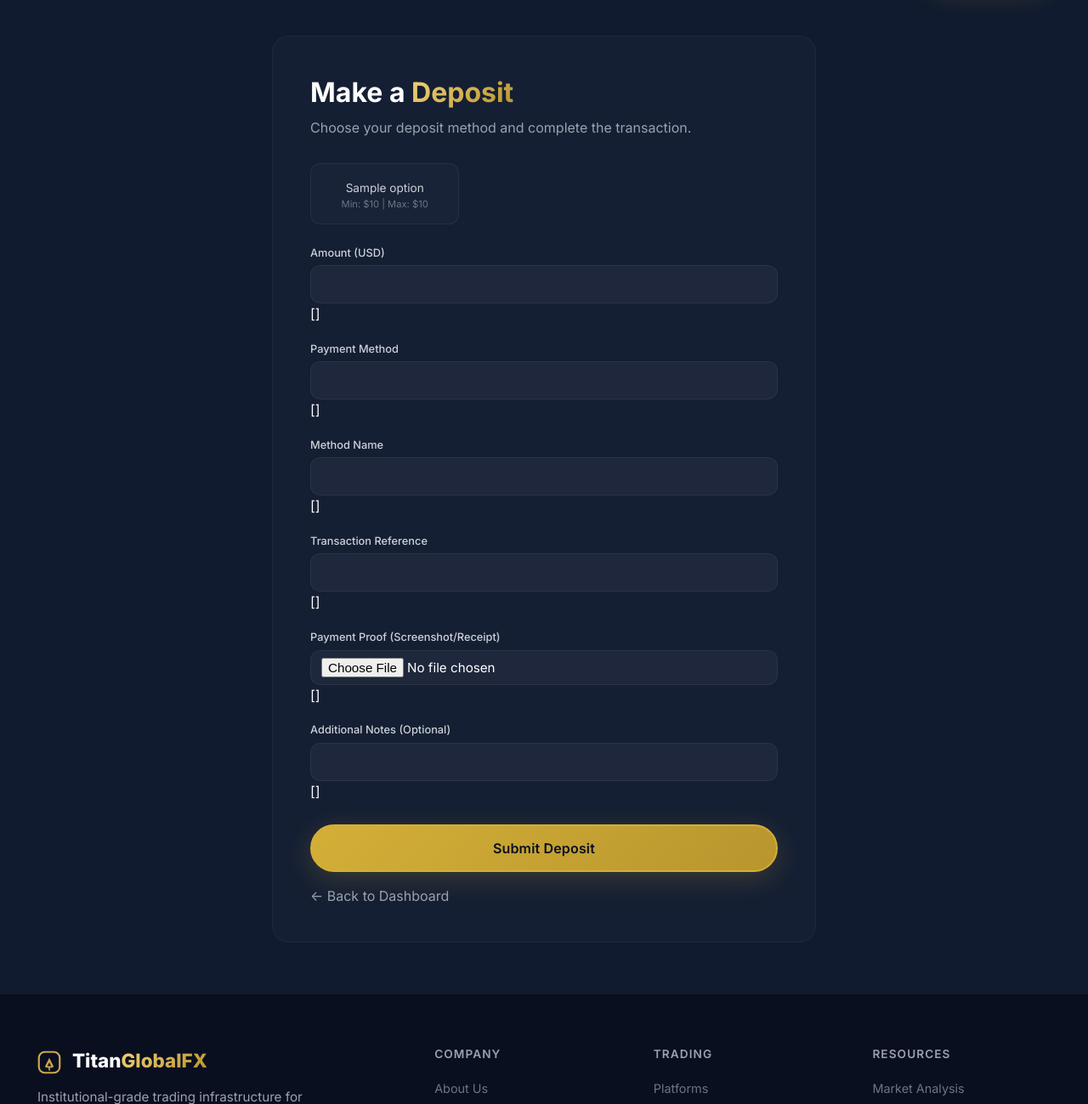
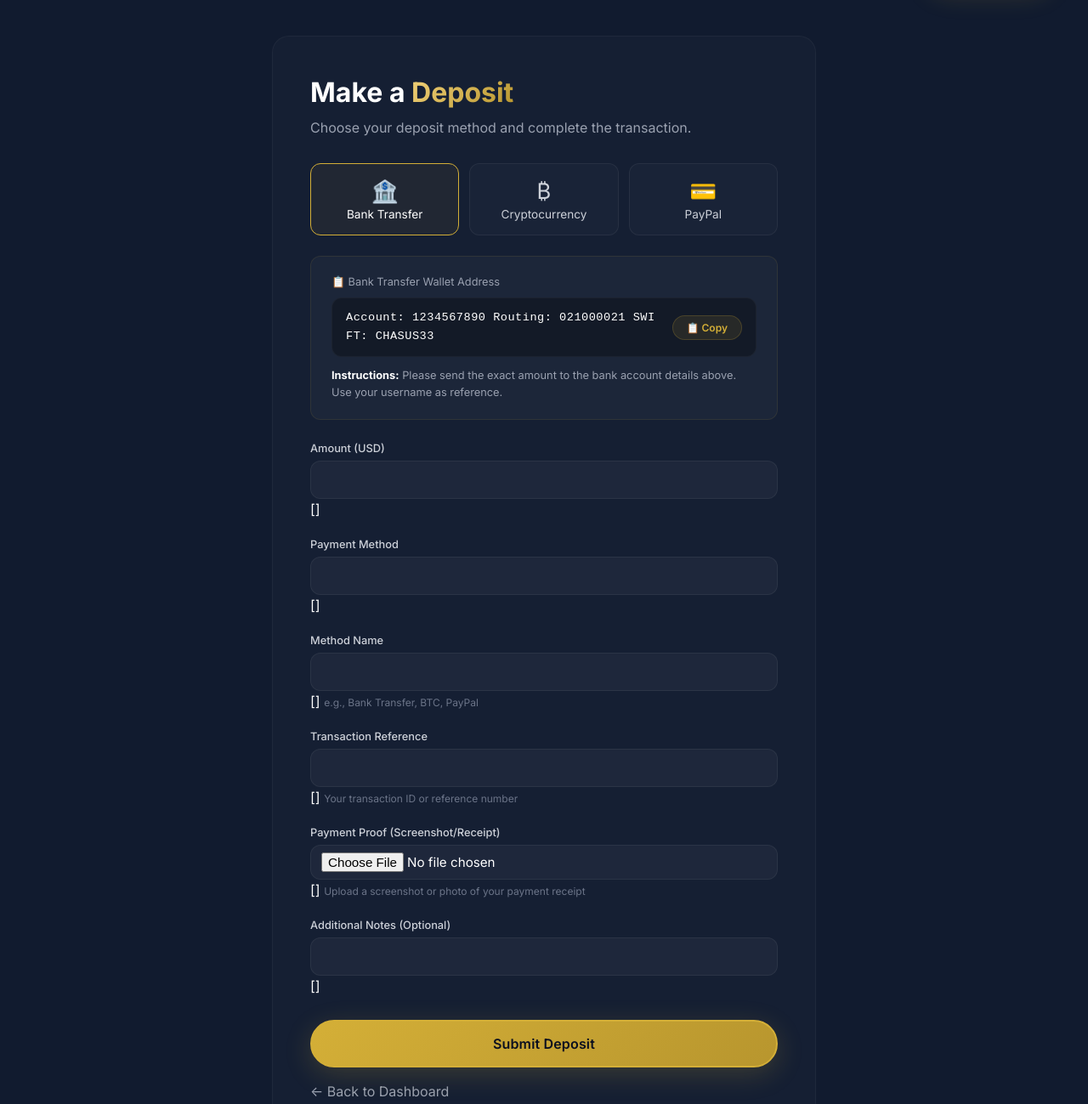
Before and after one commit to pmppy13/titan-global-fx, a Django app: template templates/dashboard/deposit.html in a window 1280 px wide. Shown: the part 78-1377 px from the top of the page at 85% size. Run offline with Django 5.2, Linux system fonts and the light colour scheme; the template is opened without the code that fills it: most values are stand-ins (such as "Sample title", 1, 10 or a date in 2020); form fields are guessed from the names that the template uses.

Commit message:
Enhance deposit page layout and wallet address display
Refactor deposit options and wallet address section for better UI/UX. Update styles and add animations for wallet address display.

```diff
--- a/templates/dashboard/deposit.html
+++ b/templates/dashboard/deposit.html
@@ -65,60 +66,87 @@
         display: block;
         margin-bottom: 4px;
     }
-    .deposit-option-btn .minmax {
-        font-size: 0.7rem;
-        color: var(--gray-500);
-        display: block;
-        margin-top: 4px;
-    }
-    .details-box {
-        background: rgba(255, 255, 255, 0.02);
+
+    /* ===== WALLET ADDRESS SECTION ===== */
+    .wallet-section {
+        background: rgba(255, 255, 255, 0.03);
         border: 1px solid rgba(212, 175, 55, 0.1);
         border-radius: var(--radius);
-        padding: 16px;
-        margin-top: 16px;
+        padding: 20px 24px;
         margin-bottom: 24px;
         display: none;
     }
-    .details-box h4 {
-        color: var(--gold);
+    .wallet-section.active {
+        display: block;
+        animation: fadeIn 0.4s ease;
+    }
+    @keyframes fadeIn {
+        0% { opacity: 0; transform: translateY(10px); }
+        100% { opacity: 1; transform: translateY(0); }
+    }
+    .wallet-section .wallet-label {
+        font-size: 0.8rem;
+        color: var(--gray-400);
         margin-bottom: 8px;
     }
-    .detail-row {
-        display: flex;
-        justify-content: space-between;
-        align-items: center;
-        padding: 6px 0;
-        border-bottom: 1px solid rgba(255, 255, 255, 0.04);
-    }
-    .detail-row:last-child {
-        border-bottom: none;
-    }
-    .detail-row .label {
-        color: var(--gray-400);
-        font-size: 0.85rem;
-    }
-    .detail-row .value {
-        font-family: monospace;
-        word-break: break-all;
-        font-size: 0.9rem;
+    .wallet-section .wallet-address {
         display: flex;
         align-items: center;
-        gap: 10px;
+        gap: 12px;
+        background: rgba(0, 0, 0, 0.3);
+        border-radius: var(--radius);
+        padding: 12px 16px;
+        border: 1px solid rgba(255, 255, 255, 0.04);
     }
-    .copy-btn {
-        background: none;
-        border: none;
+    .wallet-section .wallet-address .address-text {
+        flex: 1;
+        font-size: 0.85rem;
+        color: var(--white);
+        word-break: break-all;
+        font-family: 'Courier New', monospace;
+        letter-spacing: 0.5px;
+    }
+    .wallet-section .wallet-address .copy-btn {
+        background: rgba(212, 175, 55, 0.1);
+        border: 1px solid rgba(212, 175, 55, 0.2);
         color: var(--gold);
+        padding: 6px 16px;
+        border-radius: 50px;
+        font-size: 0.75rem;
+        font-weight: 600;
+        transition: var(--transition);
         cursor: pointer;
-        font-size: 1.1rem;
-        transition: var(--transition);
-        padding: 0 4px;
+        white-space: nowrap;
     }
-    .copy-btn:hover {
-        transform: scale(1.1);
-        color: var(--gold-light);
+    .wallet-section .wallet-address .copy-btn:hover {
+        background: rgba(212, 175, 55, 0.2);
+        border-color: var(--gold);
     }
+    .wallet-section .wallet-address .copy-btn.copied {
+        background: rgba(0, 200, 151, 0.15);
+        border-color: var(--green);
+        color: var(--green);
+    }
+    .wallet-section .wallet-address .copy-btn .checkmark {
+        display: none;
+    }
+    .wallet-section .wallet-address .copy-btn.copied .checkmark {
+        display: inline;
+    }
+    .wallet-section .wallet-address .copy-btn.copied .copy-text {
+        display: none;
+    }
+
+    .wallet-instructions {
+        margin-top: 12px;
+        font-size: 0.8rem;
+        color: var(--gray-400);
+        line-height: 1.6;
+    }
+    .wallet-instructions strong {
+        color: var(--white);
+    }
+
     .form-group {
         margin-bottom: 18px;
     }
@@ -186,67 +247,79 @@
             <h1>Make a <span class="highlight">Deposit</span></h1>
             <p class="subtitle">Choose your deposit method and complete the transaction.</p>
 
+            <!-- Deposit Options -->
             <div class="deposit-options">
-                {% for option in deposit_options %}
-                <button type="button" class="deposit-option-btn"
-                    data-method="{{ option.method }}"
-                    data-name="{{ option.name }}"
-                    data-details='{{ option.details|safe }}'
-                    data-min="{{ option.min_amount }}"
-                    data-max="{{ option.max_amount }}">
-                    <span class="icon">
-                        {% if option.method == 'bank' %}🏦{% elif option.method == 'crypto' %}₿{% elif option.method == 'paypal' %}💳{% endif %}
-                    </span>
-                    {{ option.name }}
-                    <span class="minmax">Min: ${{ option.min_amount }} | Max: ${{ option.max_amount }}</span>
+                <button type="button" class="deposit-option-btn" data-method="bank" data-name="Bank Transfer" data-instructions="Please send the exact amount to our bank account and upload proof.">
+                    <span class="icon">🏦</span>
+                    Bank Transfer
                 </button>
-                {% empty %}
-                <p style="color:var(--gray-500);grid-column:1/-1;text-align:center;">No deposit options available.</p>
-                {% endfor %}
+                <button type="button" class="deposit-option-btn" data-method="crypto" data-name="Cryptocurrency" data-instructions="Send the exact amount to the wallet address below.">
+                    <span class="icon">₿</span>
+                    Cryptocurrency
+                </button>
+                <button type="button" class="deposit-option-btn" data-method="paypal" data-name="PayPal" data-instructions="Send the exact amount to our PayPal email below.">
+                    <span class="icon">💳</span>
+                    PayPal
+                </button>
             </div>
 
-            <!-- ===== WALLET ADDRESS WITH COPY BUTTON ===== -->
-            <div class="details-box" id="depositDetails">
-                <h4>📋 Payment Details</h4>
-                <div id="detailsContent"></div>
-                <div style="margin-top:12px; font-size:0.85rem; color:var(--gray-400);">
-                    💡 Copy the details and use them to complete your payment.
+            <!-- Wallet Address Section -->
+            <div class="wallet-section" id="walletSection">
+                <div class="wallet-label">📋 <span id="walletMethodLabel">Cryptocurrency</span> Wallet Address</div>
+                <div class="wallet-address">
+                    <span class="address-text" id="walletAddress">bc1qxy2kgdygjrsqtzq2n0yrf2493p83kkfjhx0wlh</span>
+                    <button class="copy-btn" id="copyWalletBtn" onclick="copyWalletAddress()">
+                        <span class="copy-text">📋 Copy</span>
+                        <span class="checkmark">✅ Copied!</span>
+                    </button>
+                </div>
+                <div class="wallet-instructions" id="walletInstructions">
+                    <strong>Instructions:</strong> Send the exact amount to the wallet address above. Include your username in the memo/note.
                 </div>
             </div>
 
             <form method="post" enctype="multipart/form-data">
                 {% csrf_token %}
-                {{ form.non_field_errors }}
+
                 <div class="form-group">
                     <label for="{{ form.amount.id_for_label }}">Amount (USD)</label>
                     {{ form.amount }}
                     {{ form.amount.errors }}
                 </div>
+
                 <div class="form-group">
                     <label for="{{ form.method.id_for_label }}">Payment Method</label>
                     {{ form.method }}
                     {{ form.method.errors }}
                 </div>
+
                 <div class="form-group">
                     <label for="{{ form.method_name.id_for_label }}">Method Name</label>
                     {{ form.method_name }}
                     {{ form.method_name.errors }}
+                    <small style="color:var(--gray-500);font-size:0.75rem;">e.g., Bank Transfer, BTC, PayPal</small>
                 </div>
+
                 <div class="form-group">
                     <label for="{{ form.reference.id_for_label }}">Transaction Reference</label>
                     {{ form.reference }}
                     {{ form.reference.errors }}
+                    <small style="color:var(--gray-500);font-size:0.75rem;">Your transaction ID or reference number</small>
                 </div>
+
                 <div class="form-group">
                     <label for="{{ form.proof_image.id_for_label }}">Payment Proof (Screenshot/Receipt)</label>
                     {{ form.proof_image }}
                     {{ form.proof_image.errors }}
+                    <small style="color:var(--gray-500);font-size:0.75rem;">Upload a screenshot or photo of your payment receipt</small>
                 </div>
+
                 <div class="form-group">
                     <label for="{{ form.notes.id_for_label }}">Additional Notes (Optional)</label>
                     {{ form.notes }}
                     {{ form.notes.errors }}
                 </div>
+
                 <button type="submit" class="btn btn-primary form-submit">Submit Deposit</button>
             </form>
 
@@ -254,100 +327,98 @@
         </div>
     </div>
 </section>
-{% endblock %}
 
-{% block extra_js %}
 <script>
-    (function() {
-        const detailsBox = document.getElementById('depositDetails');
-        const contentDiv = document.getElementById('detailsContent');
+    // ===== DEPOSIT OPTION SELECTION =====
+    const depositOptions = document.querySelectorAll('.deposit-option-btn');
+    const walletSection = document.getElementById('walletSection');
+    const walletAddress = document.getElementById('walletAddress');
+    const walletMethodLabel = document.getElementById('walletMethodLabel');
+    const walletInstructions = document.getElementById('walletInstructions');
+    const methodSelect = document.getElementById('{{ form.method.id_for_label }}');
+    const methodNameInput = document.getElementById('{{ form.method_name.id_for_label }}');
 
-        function renderDetails(details) {
-            if (!details || Object.keys(details).length === 0) {
-                detailsBox.style.display = 'none';
-                return;
+    // Wallet addresses for different methods
+    const walletData = {
+        bank: {
+            address: 'Account: 1234567890\nRouting: 021000021\nSWIFT: CHASUS33',
+            label: 'Bank Transfer',
+            instructions: 'Please send the exact amount to the bank account details above. Use your username as reference.'
+        },
+        crypto: {
+            address: 'bc1qxy2kgdygjrsqtzq2n0yrf2493p83kkfjhx0wlh',
+            label: 'Cryptocurrency (BTC)',
+            instructions: 'Send the exact amount in BTC to the wallet address above. Your transaction will be confirmed after 3 confirmations.'
+        },
+        paypal: {
+            address: 'payments@titanglobalfx.com',
+            label: 'PayPal',
+            instructions: 'Send the exact amount to the PayPal email above. Please select "Friends & Family" to avoid fees.'
         }
-            let html = '';
-            const labelMap = {
-                'bank_name': 'Bank Name',
-                'account_name': 'Account Name',
-                'account_number': 'Account Number',
-                'routing_number': 'Routing Number',
-                'swift_code': 'SWIFT Code',
-                'coin_name': 'Coin',
-                'wallet_address': 'Wallet Address',
-                'network': 'Network',
-                'paypal_email': 'PayPal Email',
-                'paypal_link': 'Payment Link'
     };
-            for (const [key, value] of Object.entries(details)) {
-                if (value) {
-                    const label = labelMap[key] || key.replace('_', ' ').toUpperCase();
-                    html += `
-                        <div class="detail-row">
-                            <span class="label">${label}</span>
-                            <span class="value">
-                                <span>${value}</span>
-                                <button class="copy-btn" data-value="${value.replace(/"/g, '&quot;')}" title="Copy to clipboard">📋</button>
-                            </span>
-                        </div>
-                    `;
+
+    depositOptions.forEach(function(btn) {
+        btn.addEventListener('click', function() {
+            // Toggle active state
+            depositOptions.forEach(function(b) { b.classList.remove('active'); });
+            this.classList.add('active');
+
+            const method = this.dataset.method;
+            const name = this.dataset.name;
+            const instructions = this.dataset.instructions;
+
+            // Update form fields
+            if (methodSelect) {
+                methodSelect.value = method;
             }
+            if (methodNameInput) {
+                methodNameInput.value = name;
             }
-            if (html) {
-                contentDiv.innerHTML = html;
-                detailsBox.style.display = 'block';
-                document.querySelectorAll('.copy-btn').forEach(btn => {
-                    btn.addEventListener('click', function(e) {
-                        e.stopPropagation();
-                        const text = this.dataset.value;
+
+            // Update wallet section
+            const data = walletData[method];
+            if (data) {
+                walletAddress.textContent = data.address;
+                walletMethodLabel.textContent = data.label;
+                walletInstructions.innerHTML = '<strong>Instructions:</strong> ' + data.instructions;
+                walletSection.classList.add('active');
+            } else {
+                walletSection.classList.remove('active');
+            }
+        });
+    });
+
+    // ===== COPY WALLET ADDRESS =====
+    function copyWalletAddress() {
+        const address = walletAddress.textContent;
+        const btn = document.getElementById('copyWalletBtn');
+
         if (navigator.clipboard) {
-                            navigator.clipboard.writeText(text).then(() => {
-                                this.textContent = '✅';
-                                setTimeout(() => this.textContent = '📋', 2000);
+            navigator.clipboard.writeText(address).then(function() {
+                btn.classList.add('copied');
+                setTimeout(function() {
+                    btn.classList.remove('copied');
+                }, 3000);
             });
         } else {
+            // Fallback
             const textarea = document.createElement('textarea');
-                            textarea.value = text;
+            textarea.value = address;
             document.body.appendChild(textarea);
             textarea.select();
             document.execCommand('copy');
             document.body.removeChild(textarea);
-                            this.textContent = '✅';
-                            setTimeout(() => this.textContent = '📋', 2000);
-                        }
-                    });
-                });
-            } else {
-                detailsBox.style.display = 'none';
+            btn.classList.add('copied');
+            setTimeout(function() {
+                btn.classList.remove('copied');
+            }, 3000);
         }
     }
 
-        document.querySelectorAll('.deposit-option-btn').forEach(function(btn) {
-            btn.addEventListener('click', function() {
-                document.querySelectorAll('.deposit-option-btn').forEach(b => b.classList.remove('active'));
-                this.classList.add('active');
-
-                const method = this.dataset.method;
-                const name = this.dataset.name;
-                const details = JSON.parse(this.dataset.details || '{}');
-                const min = this.dataset.min;
-                const max = this.dataset.max;
-
-                document.getElementById('id_method').value = method;
-                document.getElementById('id_method_name').value = name;
-
-                const hint = document.querySelector('.form-group small');
-                if (hint) {
-                    hint.textContent = `Min: $${min} | Max: $${max}`;
+    // ===== AUTO-SELECT FIRST DEPOSIT OPTION =====
+    // Select the first option by default (if exists)
+    if (depositOptions.length > 0) {
+        depositOptions[0].click();
     }
-
-                renderDetails(details);
-            });
-        });
-
-        const selected = document.querySelector('.deposit-option-btn.active');
-        if (selected) { selected.click(); }
-    })();
 </script>
 {% endblock %}
```
Also changed, not shown: other parts of templates/dashboard/deposit.html (+43 -9 lines). Lines whose indentation alone changed are shown as unchanged.
